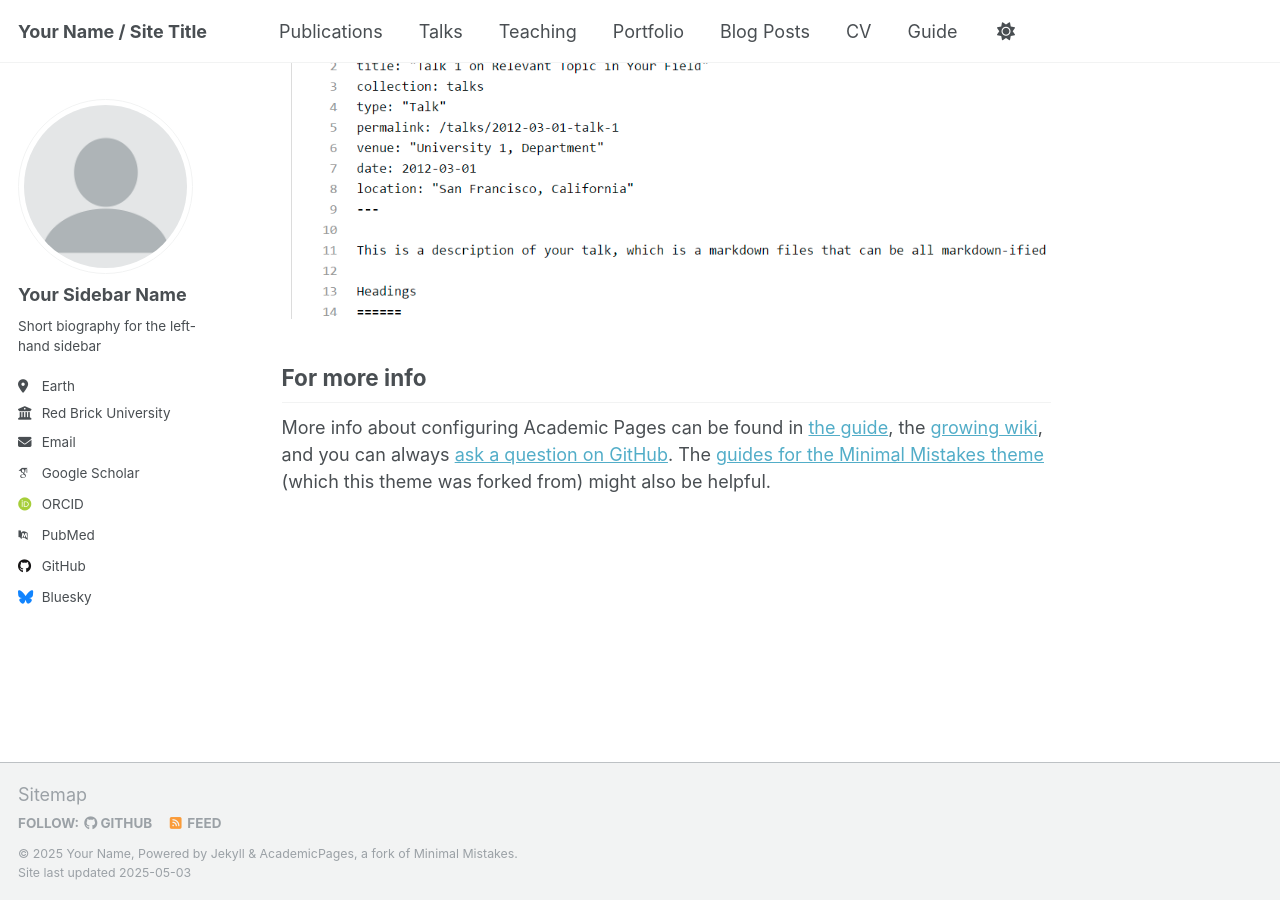
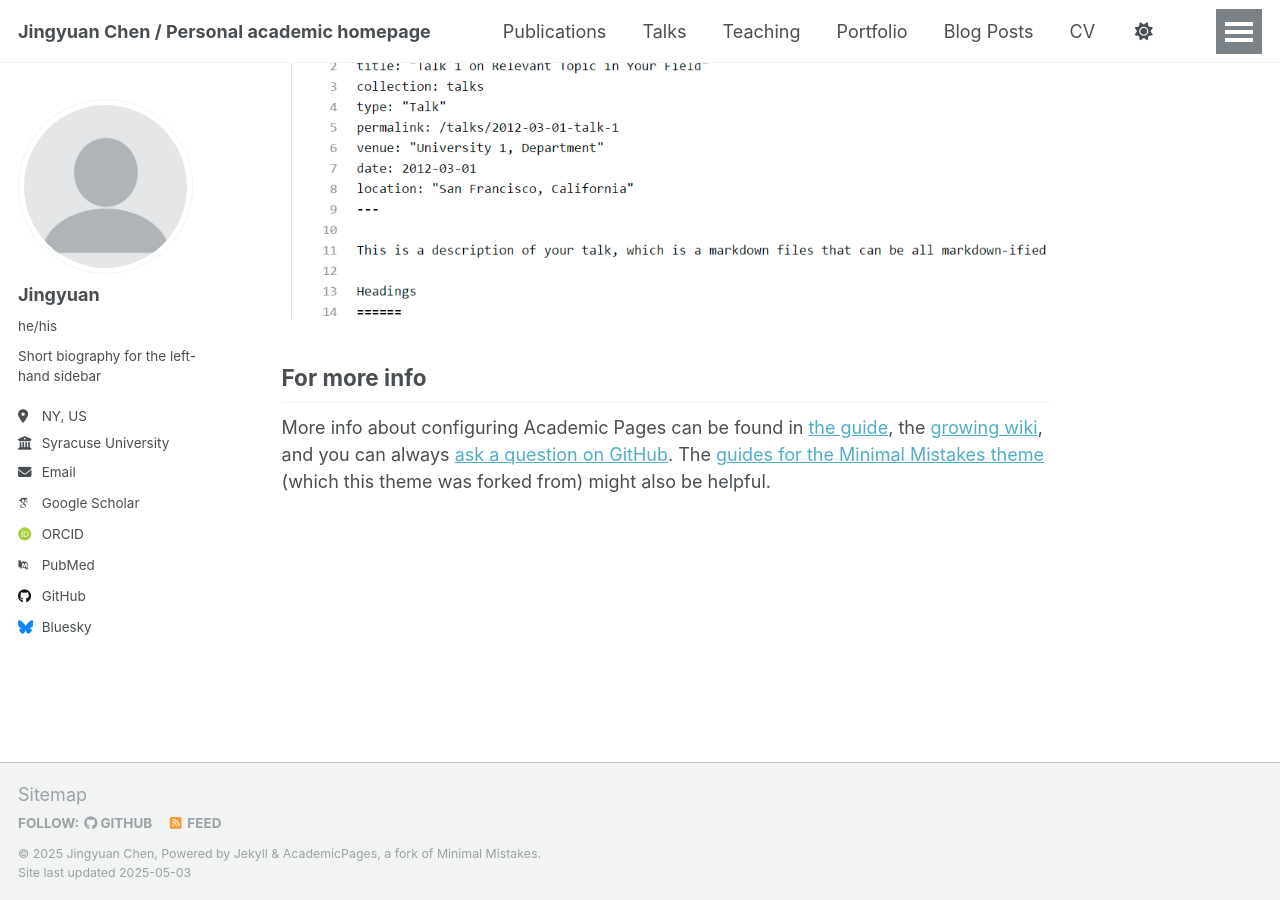
Before and after one commit to jchen3031/jchen3031.github.io, a Jekyll site: the page built from _pages/about.md, in a window 1280 px wide and 900 px high, scrolled down 2636 px. Built offline with Jekyll 4.4.1, drawn with Linux system fonts in a browser that asks for light colours; some web fonts are replaced.

Commit message:
feat: Replace site content with Academic Pages template

```diff
--- a/_config.yml
+++ b/_config.yml
@@ -9,13 +9,13 @@
 # Basic Site Settings
 locale                   : "en-US"
 site_theme               : "default"
-title                    : "Your Name / Site Title"
+title                    : "Jingyuan Chen / Personal academic homepage"
 title_separator          : "-"
-name                     : &name "Your Name"
+name                     : &name "Jingyuan Chen"
 description              : &description "personal description"
-url                      : https://academicpages.github.io # the base hostname & protocol for your site e.g. "https://[your GitHub username].github.io" or if you already have some other page hosted on Github then use "https://[your GitHub username].github.io/[Your Repo Name]"
+url                      : "https://jchen3031.github.io" # the base hostname & protocol for your site e.g. "https://[your GitHub username].github.io" or if you already have some other page hosted on Github then use "https://[your GitHub username].github.io/[Your Repo Name]"
 baseurl                  : "" # the subpath of your site, e.g. "/blog"
-repository               : "academicpages/academicpages.github.io"
+repository               : "jchen3031.github.io"
 
 # Site Author - The following control what appear as part of the author content on the side bar.
 #               If a field is blank the icon and link will not appear, otherwise it will be shown.
@@ -23,13 +23,13 @@ repository               : "academicpages/academicpages.github.io"
 author:
   # Biographic information
   avatar           : "profile.png"
-  name             : "Your Sidebar Name"
-  pronouns         : # example: "she/her"
+  name             : "Jingyuan"
+  pronouns         : "he/his" # example: "she/her"
   bio              : "Short biography for the left-hand sidebar"
-  location         : "Earth"
-  employer         : "Red Brick University"
+  location         : "NY, US"
+  employer         : "Syracuse University"
   uri              : # URL
-  email            : "none@example.org"
+  email            : "jchensteve@gmail.com"
 
   # Academic websites
   academia         : # URL
@@ -46,7 +46,7 @@ author:
   bitbucket        : # Username - Update with your username on the site
   codepen          : # Username
   dribbble         : # Username
-  github           : "academicpages"
+  github           : "jchen3031"
   kaggle           : # Username
   stackoverflow    : # User number or user number and name (i.e., use "1" or "1/jeff-atwood")
 
```
